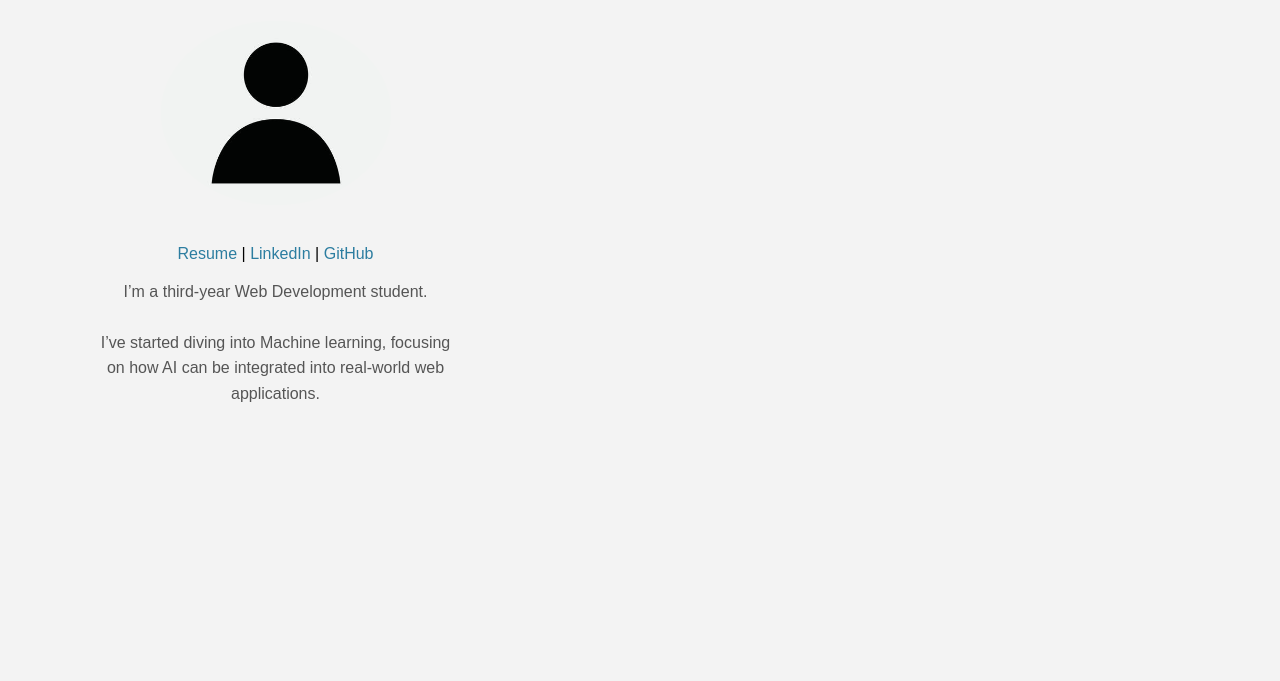
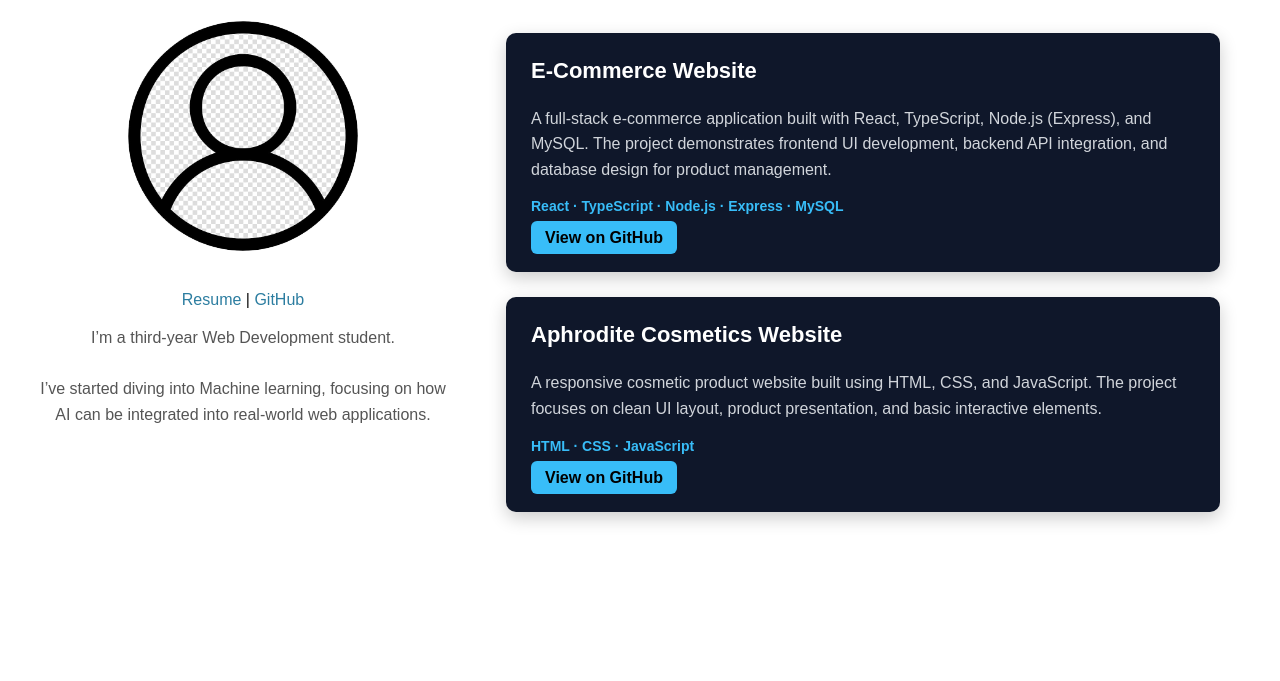
Before and after one commit to NhatHuy-gitctrl/NhatHuy-gitctrl.github.io, a plain HTML site: page portfolio/index.html in a window 1280 px wide. Shown: the part 119-800 px from the top of the page. Drawn offline with Linux system fonts and the light colour scheme.

Commit message:
add projects

```diff
--- a/portfolio/index.html
+++ b/portfolio/index.html
@@ -8,7 +8,6 @@
 </head>
 
 <body>
-
     <div class="container">
 
         <!-- LEFT COLUMN -->
@@ -17,17 +16,18 @@
 
             <h1 class="name">Do Nhat Huy</h1>
 
-<img src="../images/avatar.jpg" class="avatar">
+            <img src="../images/avatar.png" class="avatar">
 
             <p class="links">
-<a href="https://github.com/NhatHuy-gitctrl/resume">Resume</a> |
-<a href="#">LinkedIn</a> |
+                <a href="/resume">Resume</a> |
+                <!-- <a href="#">LinkedIn</a> | -->
                 <a href="https://github.com/NhatHuy-gitctrl">GitHub</a>
             </p>
 
             <p class="bio">
                 I’m a third-year Web Development student.
-<br><br>I’ve started diving into Machine learning, focusing on how AI can be integrated into real-world web applications.
+                <br><br>I’ve started diving into Machine learning, focusing on how AI can be integrated into real-world
+                web applications.
             </p>
 
         </div>
@@ -35,25 +35,57 @@ I’m a third-year Web Development student.
         <!-- RIGHT COLUMN -->
 
         <div class="right">
+            <section class="projects">
 
-<h1>Portfolio</h1>
+                <h2>Projects</h2>
 
-<hr>
+                <div class="project-card">
 
-<!-- <h2>Backend Projects</h2> -->
+                    <h3>E-Commerce Website</h3>
 
-<!-- <p>
-<b>REST API with Authentication</b><br>
-Node.js + Express + JWT authentication system.
+                    <p>
+                        A full-stack e-commerce application built with React, TypeScript,
+                        Node.js (Express), and MySQL. The project demonstrates frontend
+                        UI development, backend API integration, and database design
+                        for product management.
                     </p>
 
-<a class="button" href="https://github.com/yourusername/api-project">
+                    <div class="tech">
+                        React · TypeScript · Node.js · Express · MySQL
+                    </div>
+
+                    <a href="https://github.com/HoL0ngg/b-s-n-TM-T" target="_blank">
                         View on GitHub
-</a> -->
+                    </a>
 
+                </div>
+
+
+                <div class="project-card">
+
+                    <h3>Aphrodite Cosmetics Website</h3>
+
+                    <p>
+                        A responsive cosmetic product website built using HTML, CSS,
+                        and JavaScript. The project focuses on clean UI layout,
+                        product presentation, and basic interactive elements.
+                    </p>
+
+                    <div class="tech">
+                        HTML · CSS · JavaScript
+                    </div>
+
+                    <a href="https://github.com/Vochiminh177/Adhrodite-Comistic-Website" target="_blank">
+                        View on GitHub
+                    </a>
+
+                </div>
+
+            </section>
         </div>
 
     </div>
 
 </body>
+
 </html>
--- a/portfolio/style.css
+++ b/portfolio/style.css
@@ -1,69 +1,135 @@
-body{
-font-family: Arial, Helvetica, sans-serif;
-background:#f3f3f3;
-margin:0;
+body {
+    font-family: Arial, Helvetica, sans-serif;
+    background: #f3f3f3;
+    margin: 0;
 }
 
-.container{
-display:flex;
-max-width:1100px;
-margin:auto;
-padding:40px;
+.container {
+    display: flex;
+    max-width: 1500px;
+    margin: auto;
+    padding: 40px;
 }
 
 /* LEFT SIDE */
 
-.left{
-width:35%;
-text-align:center;
-padding-right:40px;
+.left {
+    width: 35%;
+    text-align: center;
+    padding-right: 40px;
 }
 
-.name{
-color:#2c7da0;
+.name {
+    color: #2c7da0;
 }
 
-.avatar{
-width:230px;
-border-radius:50%;
-margin:20px 0;
+.avatar {
+    width: 230px;
+    border-radius: 50%;
+    margin: 20px 0;
 }
 
-.links a{
-text-decoration:none;
-color:#2c7da0;
-font-weight:500;
+.links a {
+    text-decoration: none;
+    color: #2c7da0;
+    font-weight: 500;
 }
 
-.bio{
-color:#555;
-line-height:1.6;
+.bio {
+    color: #555;
+    line-height: 1.6;
 }
 
 /* RIGHT SIDE */
 
-.right{
-width:65%;
+.right {
+    width: 65%;
 }
 
-.right h1{
-margin-bottom:10px;
+.right h1 {
+    margin-bottom: 10px;
 }
 
-.right h2{
-margin-top:30px;
+/* .right h2 {
+    margin-top: 30px;
+} */
+
+.button {
+    display: inline-block;
+    background: #2c7da0;
+    color: white;
+    padding: 6px 12px;
+    border-radius: 5px;
+    text-decoration: none;
+    font-size: 14px;
 }
 
-.button{
-display:inline-block;
-background:#2c7da0;
-color:white;
-padding:6px 12px;
-border-radius:5px;
-text-decoration:none;
-font-size:14px;
+.button:hover {
+    background: #1e5d78;
 }
 
-.button:hover{
-background:#1e5d78;
-}
+body{
+    font-family: Arial, sans-serif;
+    background:white;
+    color:#111;
+    margin:0;
+    }
+
+    .projects{
+    max-width:900px;
+    padding:20px;
+    padding-top:0px;
+    }
+
+    .projects h2{
+    font-size:32px;
+    margin-bottom:40px;
+    border-bottom:3px solid black;
+    display:inline-block;
+    padding-bottom:5px;
+    }
+
+    .project-card{
+    background:#0f172a;
+    color:white;
+    padding:25px;
+    margin-bottom:25px;
+    border-radius:10px;
+    box-shadow:0 6px 18px rgba(0,0,0,0.2);
+    transition:transform 0.2s;
+    }
+
+    .project-card:hover{
+    transform:translateY(-5px);
+    }
+
+    .project-card h3{
+    margin-top:0;
+    font-size:22px;
+    }
+
+    .project-card p{
+    line-height:1.6;
+    color:#d1d5db;
+    }
+
+    .tech{
+    margin-top:10px;
+    margin-bottom:15px;
+    font-size:14px;
+    color:#38bdf8;
+    font-weight:bold;
+    }
+
+    .project-card a{
+    text-decoration:none;
+    background:#38bdf8;
+    color:black;
+    padding:8px 14px;
+    border-radius:6px;
+    font-weight:bold;
+    }
+
+    .project-card a:hover{
+    background:#0ea5e9;
+    }
--- /dev/null
+++ b/style.css
@@ -0,0 +1,50 @@
+body{
+    font-family: Arial, Helvetica, sans-serif;
+    background:#f5f7fa;
+    margin:0;
+    height:100vh;
+    display:flex;
+    align-items:center;
+    justify-content:center;
+    }
+
+    .container{
+    text-align:center;
+    background:white;
+    padding:50px;
+    border-radius:10px;
+    box-shadow:0 5px 20px rgba(0,0,0,0.1);
+    max-width:500px;
+    }
+
+    .avatar{
+    width:160px;
+    border-radius:50%;
+    margin-bottom:20px;
+    }
+
+    h1{
+    margin-bottom:10px;
+    color:#333;
+    }
+
+    .about{
+    color:#555;
+    line-height:1.6;
+    margin-bottom:30px;
+    }
+
+    .links a{
+    display:inline-block;
+    margin:10px;
+    padding:10px 20px;
+    text-decoration:none;
+    background:#2c7da0;
+    color:white;
+    border-radius:6px;
+    font-weight:500;
+    }
+
+    .links a:hover{
+    background:#1e5d78;
+    }
```
Also changed, not shown: index.html (+11 -23 lines), images/avatar.jpg (deleted), images/avatar.png (added). Lines whose indentation alone changed are shown as unchanged.
